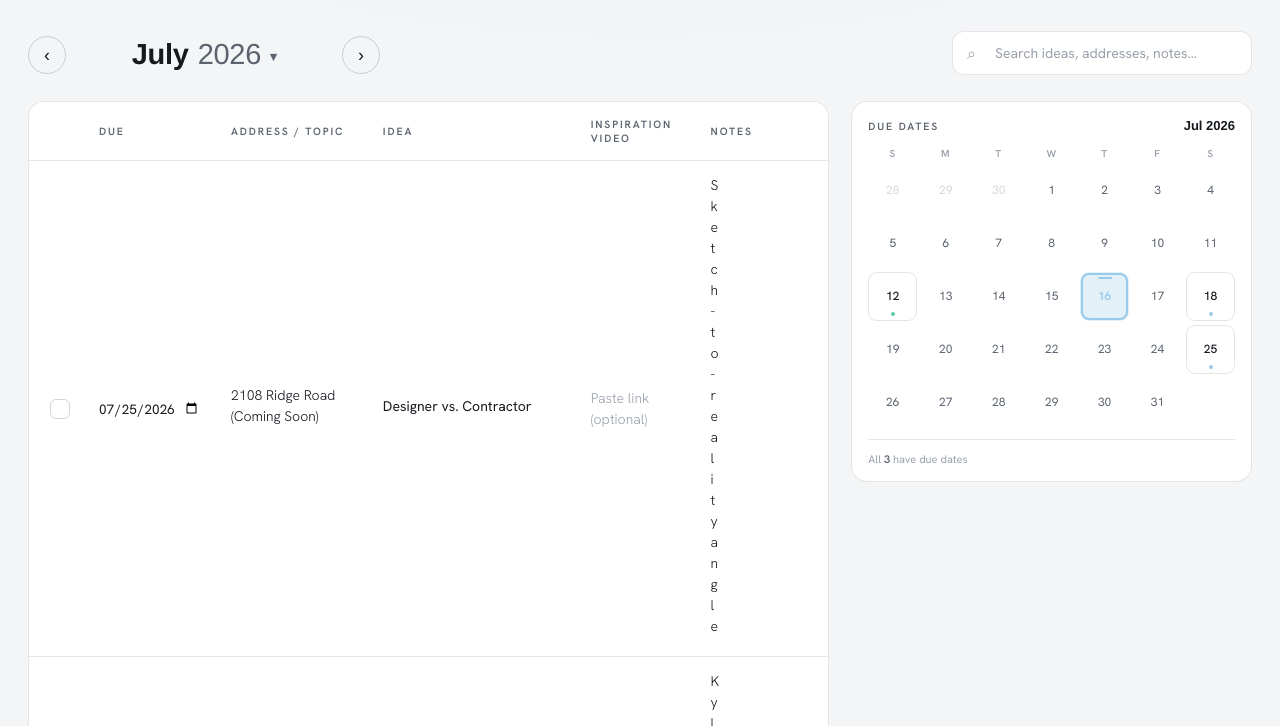
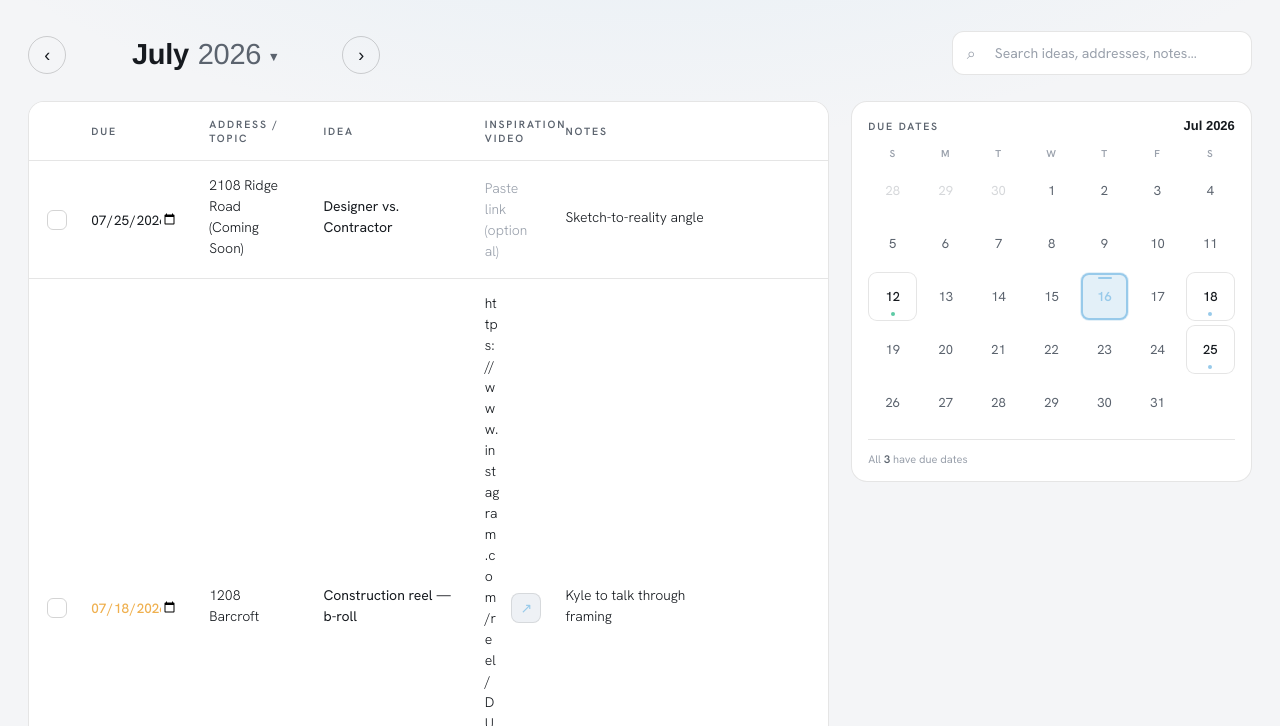
Before and after one commit to anomalycreativeco/Anomaly-x-RCH---Content-Planning, a plain HTML site: page index.html in a window 1280 px wide. Shown: the part 74-800 px from the top of the page. Drawn offline with Linux system fonts and the light colour scheme.

Commit message:
Add files via upload

```diff
--- a/index.html
+++ b/index.html
@@ -70,10 +70,10 @@
   .theme-toggle svg{width:18px; height:18px; fill:none; stroke:currentColor; stroke-width:1.8; stroke-linecap:round; stroke-linejoin:round}
 
   /* Layout */
-  main{max-width:1520px; margin:0 auto; padding:34px 28px 80px}
+  main{max-width:2400px; margin:0 auto; padding:34px clamp(16px, 2.2vw, 44px) 80px}
 
-  /* 2/3 list · 1/3 calendar */
-  .workspace{display:grid; grid-template-columns:2fr 1fr; gap:22px; align-items:start}
+  /* 2/3 list · 1/3 calendar — minmax(0,…) stops the table forcing the column wider */
+  .workspace{display:grid; grid-template-columns:minmax(0,2fr) minmax(0,1fr); gap:22px; align-items:start}
   .pane-list{min-width:0}
   .pane-cal{position:sticky; top:94px}
 
@@ -93,8 +93,8 @@
   .cal-grid{display:grid; grid-template-columns:repeat(7,1fr); gap:4px}
 
   .cal-day{
-    position:relative; aspect-ratio:1/1; border-radius:9px; border:1px solid transparent;
-    background:transparent; color:var(--muted); font-family:var(--sans); font-size:12px;
+    position:relative; aspect-ratio:1/1; max-height:74px; border-radius:9px; border:1px solid transparent;
+    background:transparent; color:var(--muted); font-family:var(--sans); font-size:13px;
     display:flex; align-items:center; justify-content:center; transition:.14s; cursor:default;
   }
   .cal-day.pad{opacity:.25}
@@ -179,8 +179,10 @@
     color:var(--muted); font-weight:600; padding:15px 16px; background:var(--surface);
     border-bottom:1px solid var(--line);
   }
-  col.c-check{width:54px} col.c-due{width:132px} col.c-addr{width:19%} col.c-idea{width:26%}
-  col.c-vid{width:15%} col.c-notes{width:auto} col.c-act{width:118px}
+  /* Widths: percentages must leave headroom for the fixed-px columns, or the
+     leftover column (Notes) gets crushed. Fixed = 46+118+104 = 268px. */
+  col.c-check{width:46px} col.c-due{width:118px} col.c-addr{width:17%} col.c-idea{width:24%}
+  col.c-vid{width:12%} col.c-notes{width:26%} col.c-act{width:104px}
   tbody tr{border-bottom:1px solid var(--line); transition:background .15s, opacity .2s}
   tbody tr:last-child{border-bottom:none}
   tbody tr:hover{background:var(--surface)}
@@ -512,10 +514,10 @@
 <script type="module">
 /* ============================================================
    ANOMALY × RCH — MONTHLY CONTENT PLANNER
-   Version: 1.1.1  (see CHANGELOG.md)
+   Version: 1.1.2  (see CHANGELOG.md)
    Bump APP_VERSION below on every release.
 ============================================================ */
-const APP_VERSION = '1.1.1';
+const APP_VERSION = '1.1.2';
 
 /* ============================================================
    DATA LAYER
```
